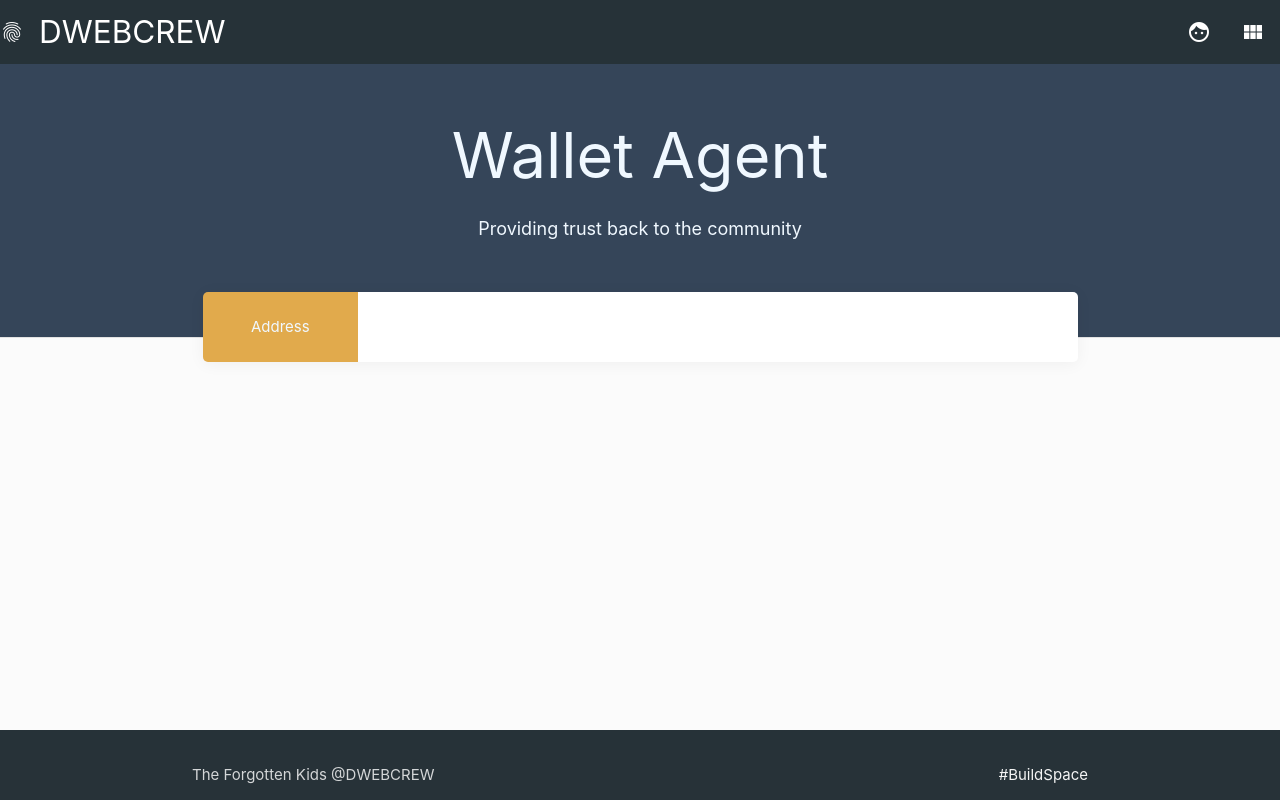
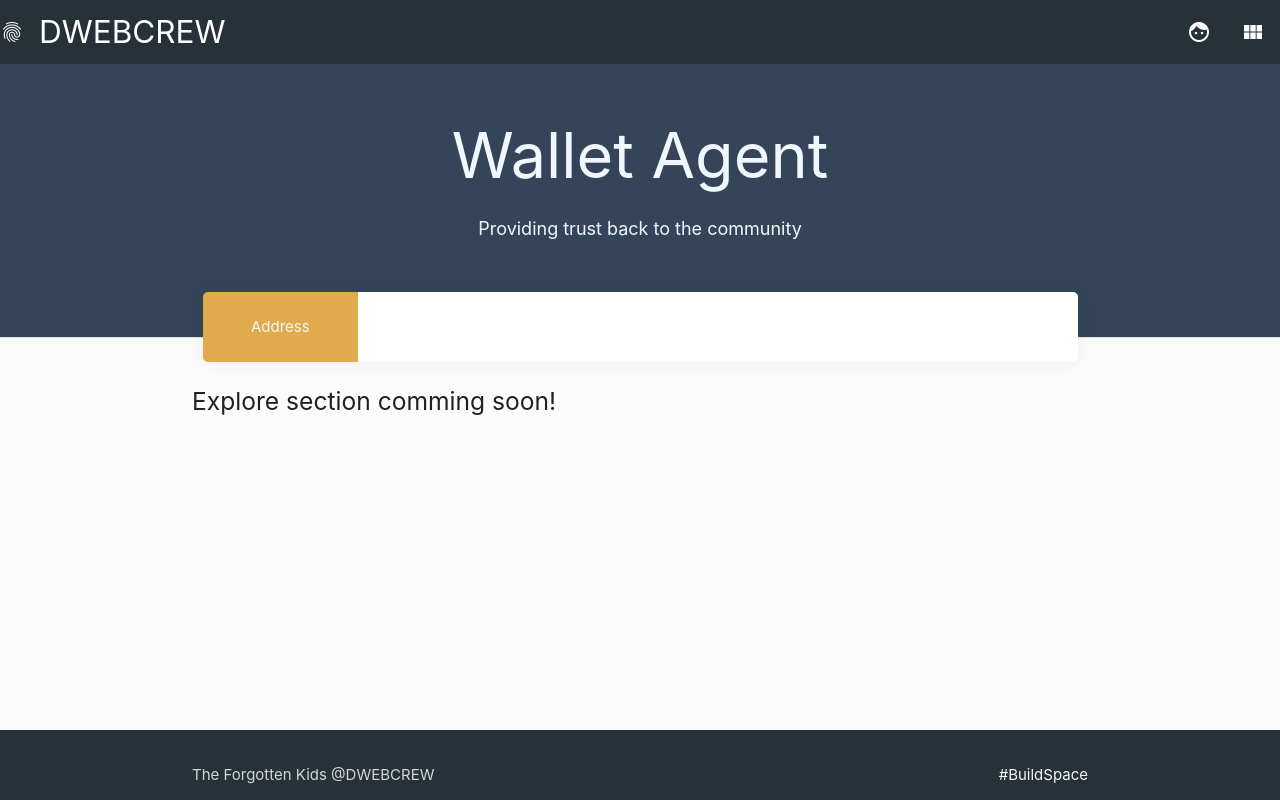
Before and after one commit to zer0kool/web3, a React (Create React App) app: page /explore in a window 1280 px wide. Built offline with nearby package versions, Linux system fonts and the light colour scheme.

Commit message:
Testing rendering component for Explorer

```diff
--- a/src/components/Explore/Explore.jsx
+++ b/src/components/Explore/Explore.jsx
@@ -20,6 +20,7 @@ export default class Explore extends Component {
               </div>
 							<div className="container">
 								<MetaMask/>
+								<h5> Explore section comming soon! </h5>
 						</div>
            </div>
         );
```
